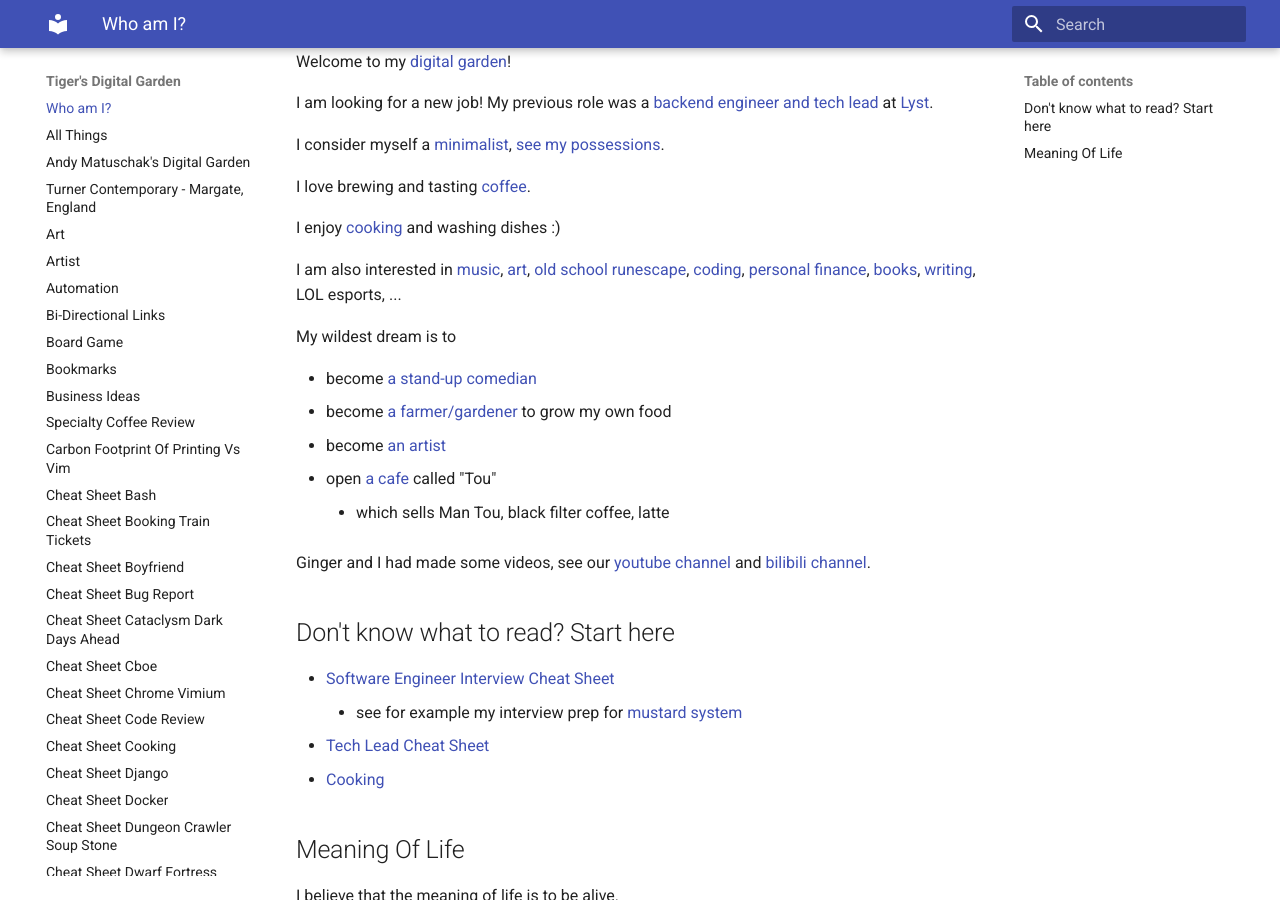
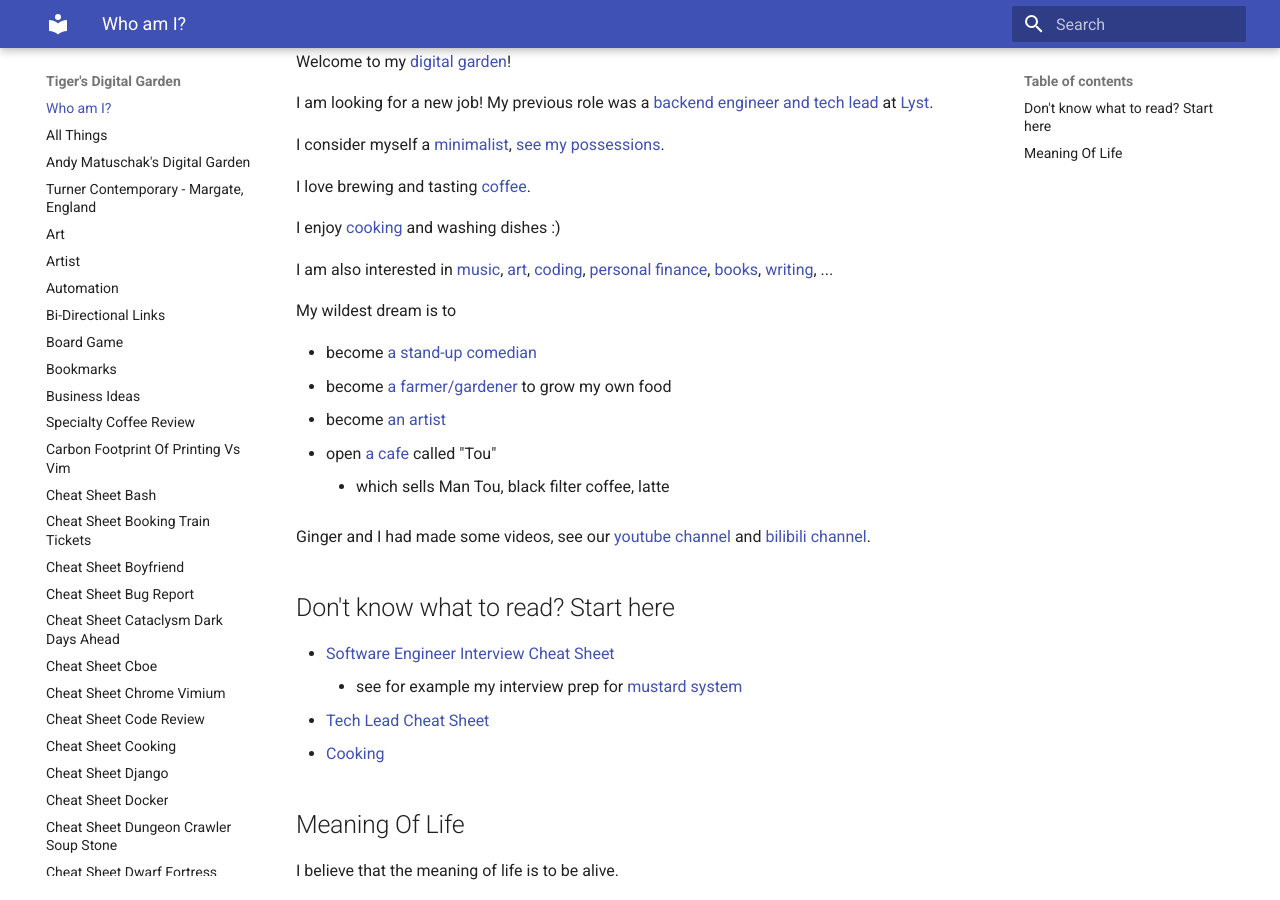
Before and after one commit to ynotstartups/notes, an MkDocs documentation site: the page built from notes/index.md, in a window 1280 px wide and 900 px high, scrolled down 546 px. Built offline with MkDocs 1.6.1 and Material for MkDocs 9.7.7, drawn with Linux system fonts in a browser that asks for light colours.

Commit message:
remove some interests

```diff
--- a/notes/index.md
+++ b/notes/index.md
@@ -17,12 +17,10 @@ I enjoy [cooking](cooking.md) and washing dishes :)
 I am also interested in
 [music](index-music.md),
 [art](art.md),
-[old school runescape](cheat-sheet-runescape.md),
 [coding](https://github.com/ynotstartups),
 [personal finance](https://www.bilibili.com/video/BV1u54y1x7zF),
 [books](reading.md),
 [writing](digital-garden.md),
-LOL esports,
 ...
 
 My wildest dream is to
```
